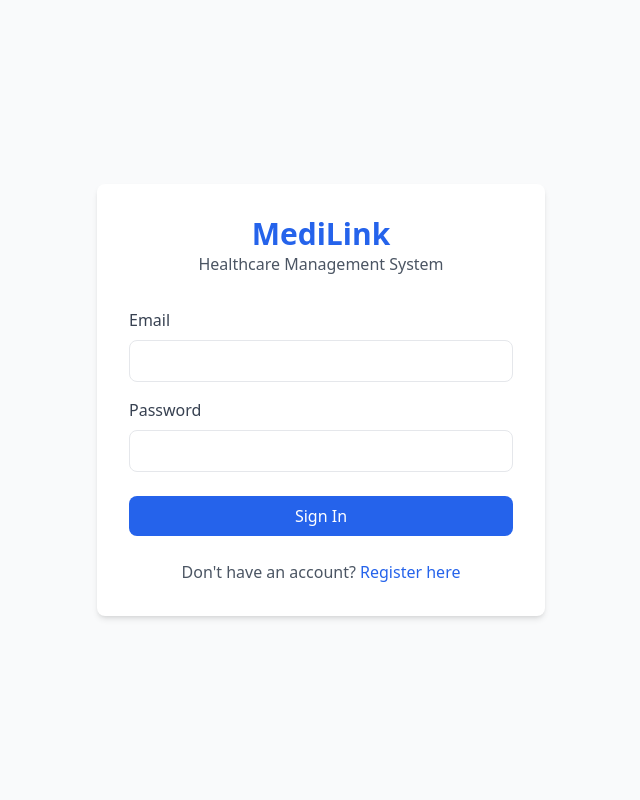
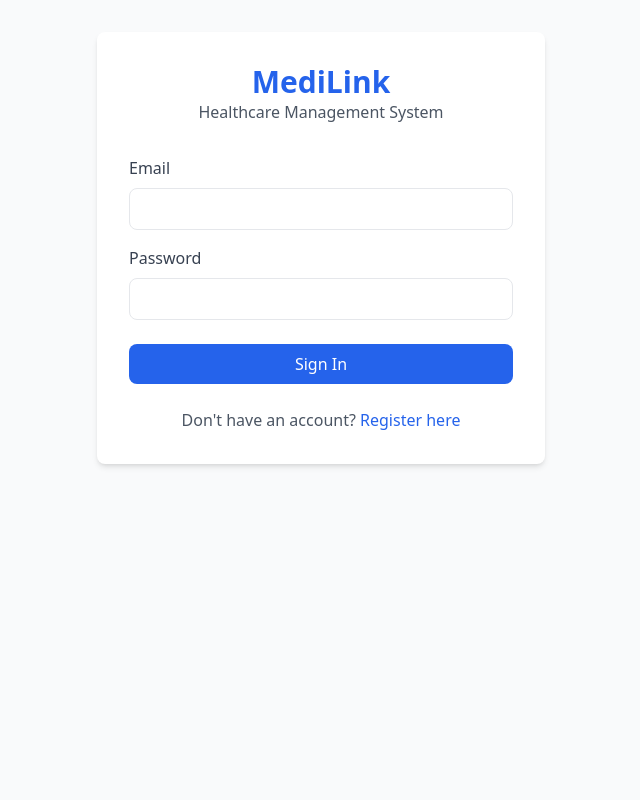
Before and after one commit to MaheshAndey/medi-link, a FastAPI app: page / in a window 1280 px wide. Shown: the whole page, without its empty margins (319-959 px from the left). Run offline with FastAPI, Linux system fonts and the light colour scheme; some libraries are stand-ins or nearby versions.

Commit message:
corrected register.html page

```diff
--- a/app/templates/base.html
+++ b/app/templates/base.html
@@ -27,11 +27,12 @@
             </main>
         </div>
     {% else %}
-        <div class="min-h-screen flex items-center justify-center">
-            <main class="w-full max-w-md">
-                {% block auth_content %}{% endblock %}
-            </main>
-        </div>
+    <div class="min-h-screen overflow-y-auto bg-gray-50 py-8 px-4">
+        <main class="w-full max-w-md mx-auto">
+            {% block auth_content %}{% endblock %}
+        </main>
+    </div>
+
     {% endif %}
 
     <script>
--- a/app/templates/register.html
+++ b/app/templates/register.html
@@ -3,6 +3,8 @@
 {% block title %}Register - MediLink{% endblock %}
 
 {% block auth_content %}
+<!--<div class="min-h-screen max-h-screen overflow-y-auto bg-gray-100 flex items-center justify-center px-4 py-8">-->
+
 <div class="bg-white p-8 rounded-lg shadow-md">
     <div class="text-center mb-8">
         <h1 class="text-3xl font-bold text-blue-600">MediLink</h1>
@@ -144,4 +146,5 @@
         </p>
     </div>
 </div>
+</div>
 {% endblock %}
```
